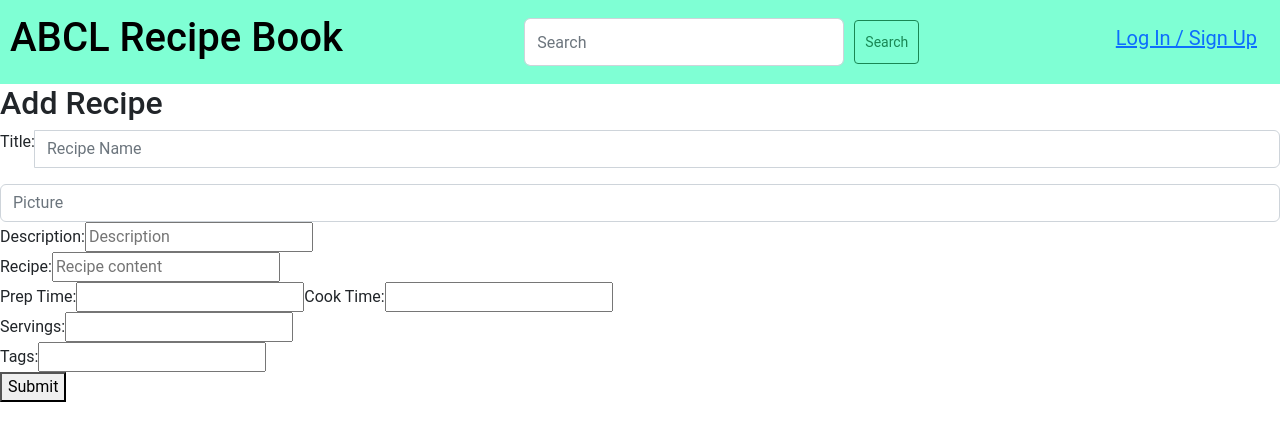
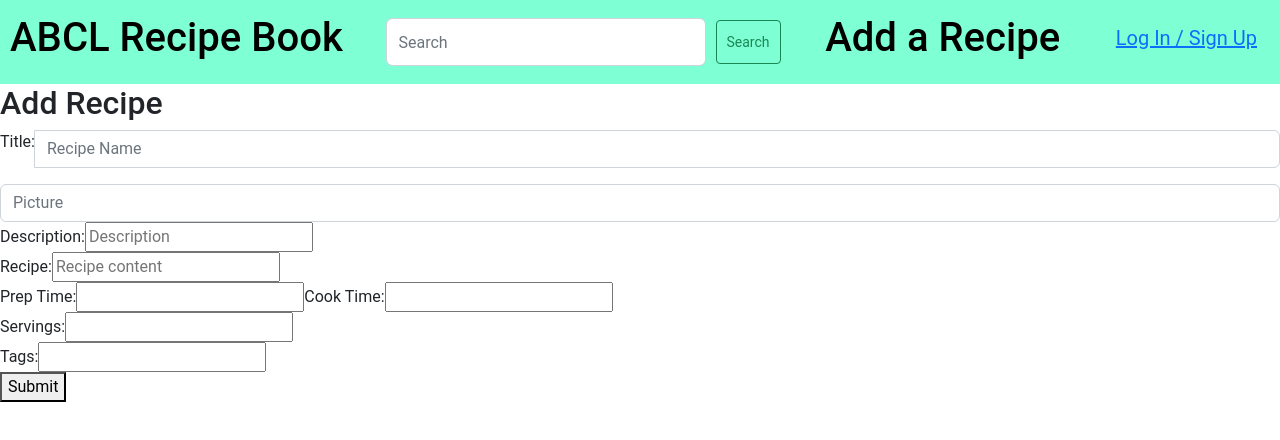
Before and after one commit to BLDubroff/ABCL-Recipe-Book, a React (Create React App) app in the folder client/: page /addRecipe in a window 1280 px wide. Shown: the top 440 px of the page. Built offline with nearby package versions, Linux system fonts and the light colour scheme; no server answers; the HTML template or start-up script is replaced by a standard one.

Commit message:
Moved add recipe button to navbar

```diff
--- a/client/src/Components/Navbar.js
+++ b/client/src/Components/Navbar.js
@@ -5,6 +5,7 @@
 import SearchBar from './NavbarButtons/SearchBar'
 import ServerContext from '../Features/ServerContext'
 import AccountContext from '../Features/AccountContext'
+import AddRecipeButton from './NavbarButtons/AddRecipeButton'
 
 function Navbar() {
 
@@ -36,6 +37,7 @@
         <div id="navbar">
             <HomeButton />
             <SearchBar />
+            <AddRecipeButton />
             <AccountButton />
         </div>
     )
--- /dev/null
+++ b/client/src/Components/NavbarButtons/AddRecipeButton.js
@@ -0,0 +1,13 @@
+import { Link } from "react-router-dom";
+
+function AddRecipeButton() {
+    return (
+        <h1>
+            <Link style={{textDecoration:'none', color: 'black'}} to={'/addRecipe'}>
+                Add a Recipe
+            </Link>
+        </h1>
+    )
+}
+
+export default AddRecipeButton
--- a/client/src/Pages/Home.js
+++ b/client/src/Pages/Home.js
@@ -25,18 +25,6 @@
 
   return (
     <div>
-      <nav>
-              <ul>
-                <li>
-                  <a href="/">Home</a>
-                </li>
-                <li>
-                  <a href="/addRecipe">Add Recipe</a>
-                </li>
-
-              </ul>
-            </nav>
-
       {loading ? 'Loading' : ''}
       {recipes.map(recipe => ShowRecipe(recipe))}
     </div>
--- a/client/src/Pages/recipes/addRecipe.js
+++ b/client/src/Pages/recipes/addRecipe.js
@@ -1,4 +1,5 @@
-import React, { useContext, useEffect, useRef  } from "react";
+import React, { useContext, useRef  } from "react";
+import { useNavigate } from "react-router-dom";
 import ServerContext from "../../Features/ServerContext";
 import Form from 'react-bootstrap/Form';
 import InputGroup from 'react-bootstrap/InputGroup';
@@ -16,7 +17,7 @@
   const tags = useRef('');
 
   const { serverURL } = useContext(ServerContext)
-  // const navigate = useEffect();
+  const navigate = useNavigate();
 
   const handleAdd = (e, recipeInfo) => {
 
@@ -34,8 +35,8 @@
     })
       .then((res) => {
         console.log(res)
+        navigate('/')
       })
-      // navigate('/Home')
   }
 
   return (
```
